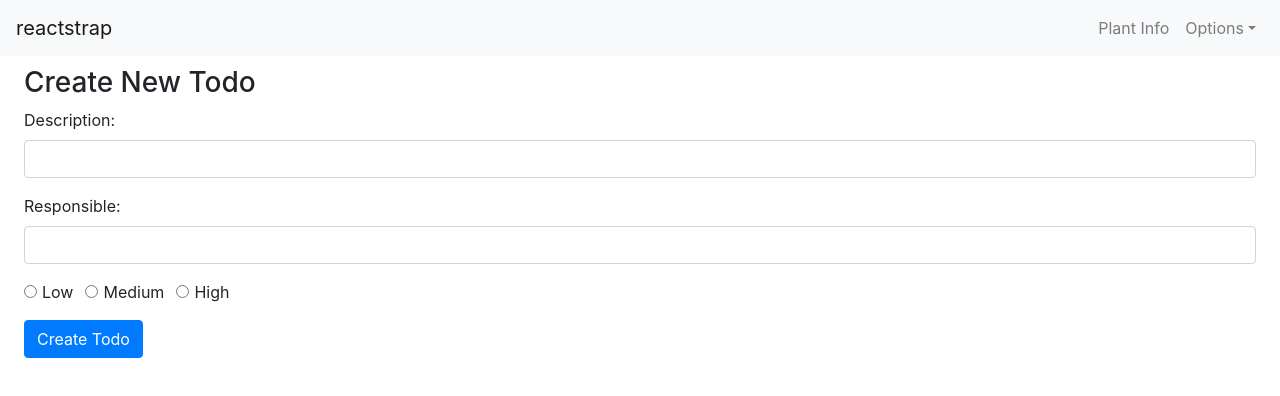
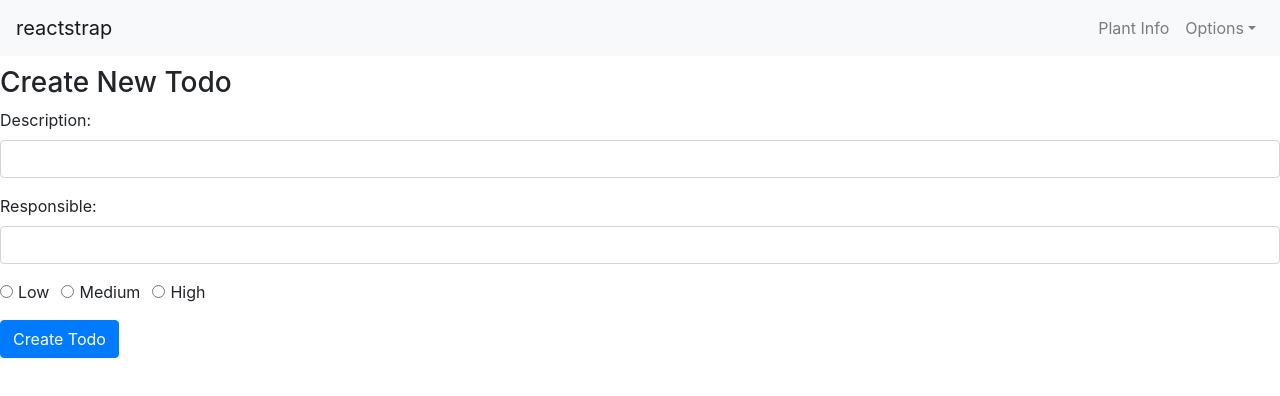
Before and after one commit to brentgroves/mern-todo-app, a React (Create React App) app: page /plantInfo in a window 1280 px wide. Shown: the top 396 px of the page. Built offline with nearby package versions, Linux system fonts and the light colour scheme.

Commit message:
Added ReactStrap

```diff
--- a/src/App.js
+++ b/src/App.js
@@ -2,6 +2,12 @@ import React, { Component } from "react";
 import { BrowserRouter as Router, Route, Link } from "react-router-dom";
 import {Navigation} from './main/containers/Navigation';
 import "bootstrap/dist/css/bootstrap.min.css";
+
+import {
+	Container,
+	Row,
+	Col
+} from 'reactstrap';
 
 import CreateTodo from "./main/components/create-todo.component";
 import EditTodo from "./main/components/edit-todo.component";
@@ -10,18 +16,22 @@ import TodosList from "./main/components/todos-list.component";
 class App extends Component {
     render() {
         return (
-            <div className="container-fluid">
-                <div className="row">
-                    <main className="main-content col-lg-12 col-md-12 col-sm-12 p-0">
-			<Router>
-                        <Navigation/>
-                        <div class="main-content-container container-fluid px-4">
-                            <Route  path="/plantInfo" component={CreateTodo}  />
-                        </div>
-			</Router>
-                    </main>
-                </div>
-            </div>
+
+		<Router>
+			<Container fluid="true">
+                <Row>
+					<Col>
+						<Navigation />
+					</Col>
+				</Row>
+			<Row>
+				<Col>
+					<Route  path="/plantInfo" component={CreateTodo}  />
+				</Col>
+			</Row>
+			</Container>
+
+		</Router>
         );
     }
 }
--- a/src/main/containers/Navigation.js
+++ b/src/main/containers/Navigation.js
@@ -31,7 +31,6 @@ export class Navigation extends Component {
     }
     render() {
       return (
-        <div>
           <Navbar color="light" light expand="md">
             <NavbarBrand href="/">reactstrap</NavbarBrand>
             <NavbarToggler onClick={this.toggle} />
@@ -60,7 +59,6 @@ export class Navigation extends Component {
               </Nav>
             </Collapse>
           </Navbar>
-        </div>
       );
     }
   }
```
